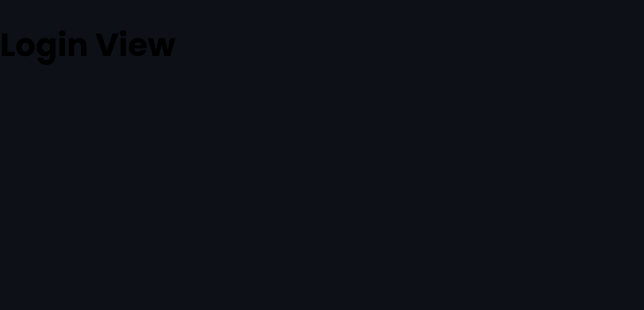
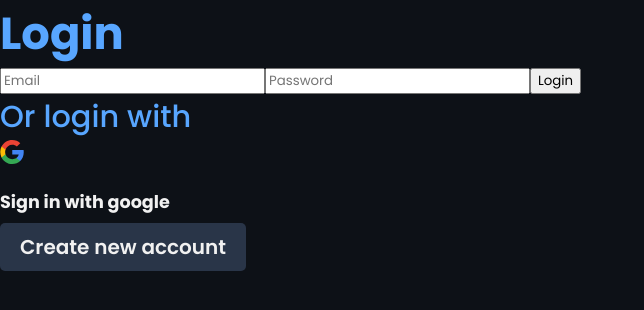
Before and after one commit to JuanWebDeveloper/Virtual-Note-Diary, a React (Create React App) app: page /auth/login in a window 1280 px wide. Shown: the top 310 px of the page, without its empty margins (0-644 px from the left). Built offline with nearby package versions, Linux system fonts and the light colour scheme.

Commit message:
Feat: LoginView component content created

```diff
--- a/src/App.js
+++ b/src/App.js
@@ -1,7 +1,7 @@
 import { AppRouter } from './routers/AppRouter';
 
 // App Styles
-import './styles/styles.scss';
+import './assets/styles/styles.scss';
 
 export const App = () => {
 	return <AppRouter />;
--- a/src/components/auth/LoginView.js
+++ b/src/components/auth/LoginView.js
@@ -1,7 +1,34 @@
+import { Link } from 'react-router-dom';
+
+import googleLogo from '../../assets/images/auth/google_logo.svg';
+
 export const LoginView = () => {
 	return (
-		<div>
-			<h1>Login View</h1>
+		<div className='auth__login-main'>
+			<div className='auth__login-main-content'>
+				<h2 className='title'>Login</h2>
+				<form>
+					<input type='text' name='email' placeholder='Email' className='auth__form-input' autoComplete='off' />
+					<input type='password' name='password' placeholder='Password' className='auth__form-input' />
+					<button className='auth__form-button'>Login</button>
+
+					<div className='auth__social-networks'>
+						<h4 className='sub-title'>Or login with</h4>
+						<div className='auth__google-button'>
+							<div className='auth__google-logo'>
+								<img src={googleLogo} alt='google button' />
+							</div>
+							<p className='auth__google-button-text'>
+								<b>Sign in with google</b>
+							</p>
+						</div>
+					</div>
+
+					<Link to='' className='button'>
+						Create new account
+					</Link>
+				</form>
+			</div>
 		</div>
 	);
 };
```
Also changed, not shown: src/assets/images/auth/google_logo.svg (added), src/assets/styles/components/_home.scss (renamed from src/styles/components/_home.scss), src/assets/styles/defaults/_globals.scss (renamed from src/styles/defaults/_globals.scss), src/assets/styles/defaults/_settings.scss (renamed from src/styles/defaults/_settings.scss), src/assets/styles/styles.scss (renamed from src/styles/styles.scss).
